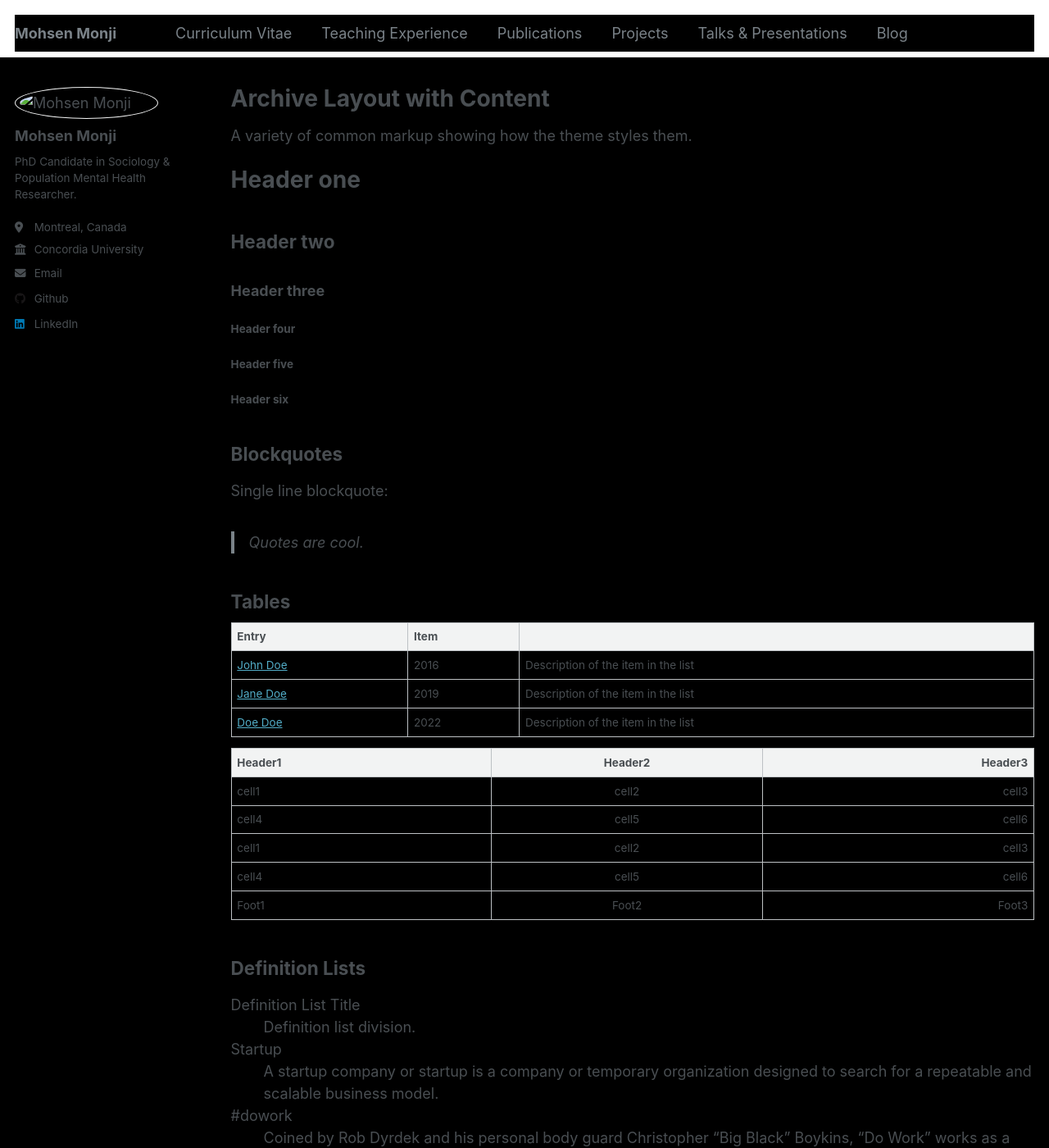
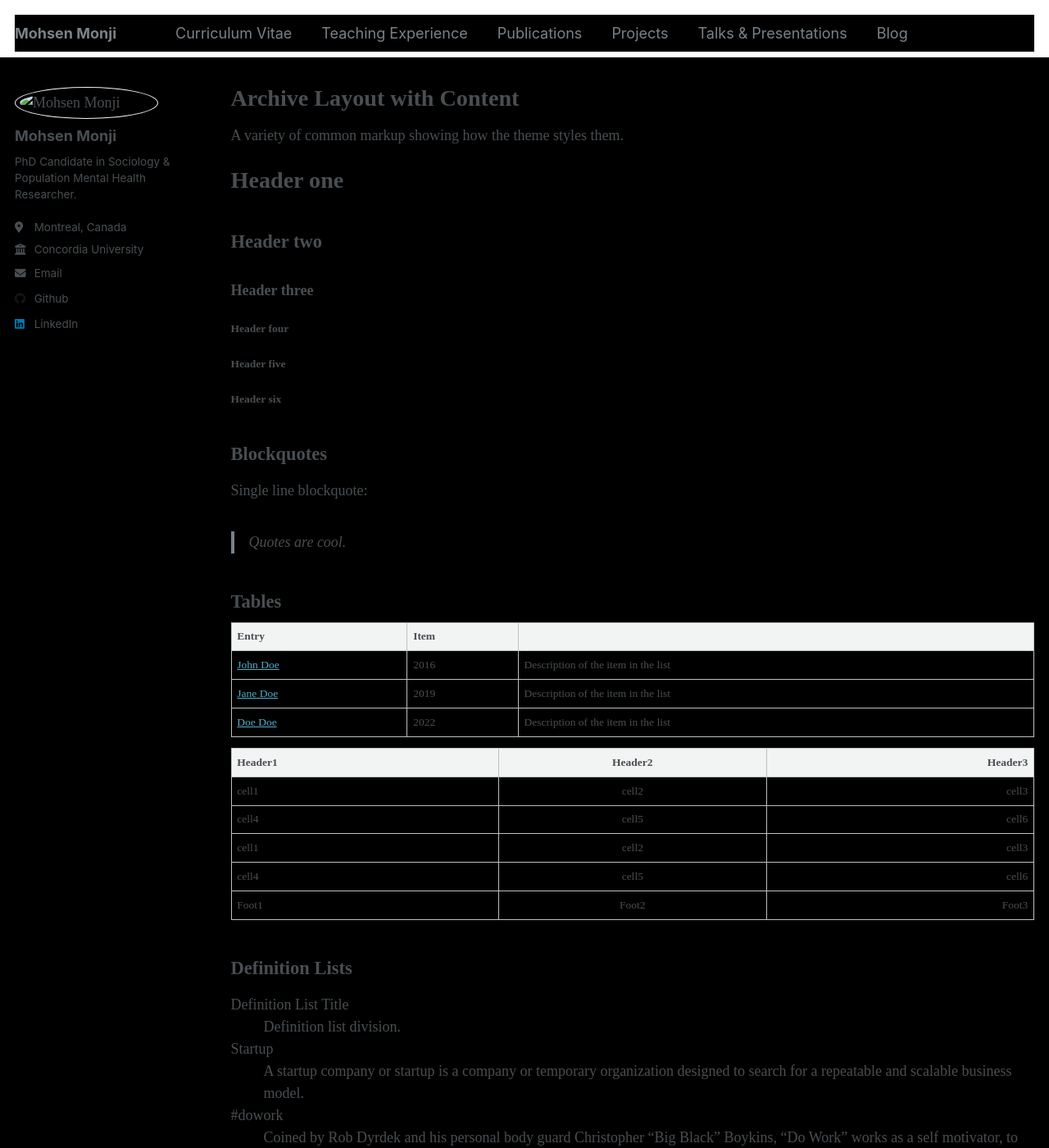
Before and after one commit to Mohsnmonji/mohsnmonji.github.io, a Jekyll site: the page built from _pages/archive-layout-with-content.md, in a window 1280 px wide and 1400 px high. Shown: the whole window at 82% size. Built offline with Jekyll 4.4.1, drawn with Linux system fonts in a browser that asks for light colours.

Commit message:
Update _variables.scss

```diff
--- a/_sass/_variables.scss
+++ b/_sass/_variables.scss
@@ -6,7 +6,7 @@
    Typography
    ========================================================================== */
 
-$doc-font-size              : 16;
+$doc-font-size              : 14;
 
 /* paragraph indention */
 $paragraph-indent           : false; // true, false (default)
@@ -28,9 +28,10 @@ $bodoni                     : "Bodoni MT", serif;
 $calisto                    : "Calisto MT", serif;
 $garamond                   : Garamond, serif;
 
-$global-font-family         : $sans-serif;
-$header-font-family         : $sans-serif;
-$caption-font-family        : $serif;
+$global-font-family         : "Bell MT", serif;
+$header-font-family         : "Bell MT", serif;
+$caption-font-family        : "Bell MT", serif;
+
 
 /* type scale */
 $type-size-1                : 2.441em;  // ~39.056px
```
